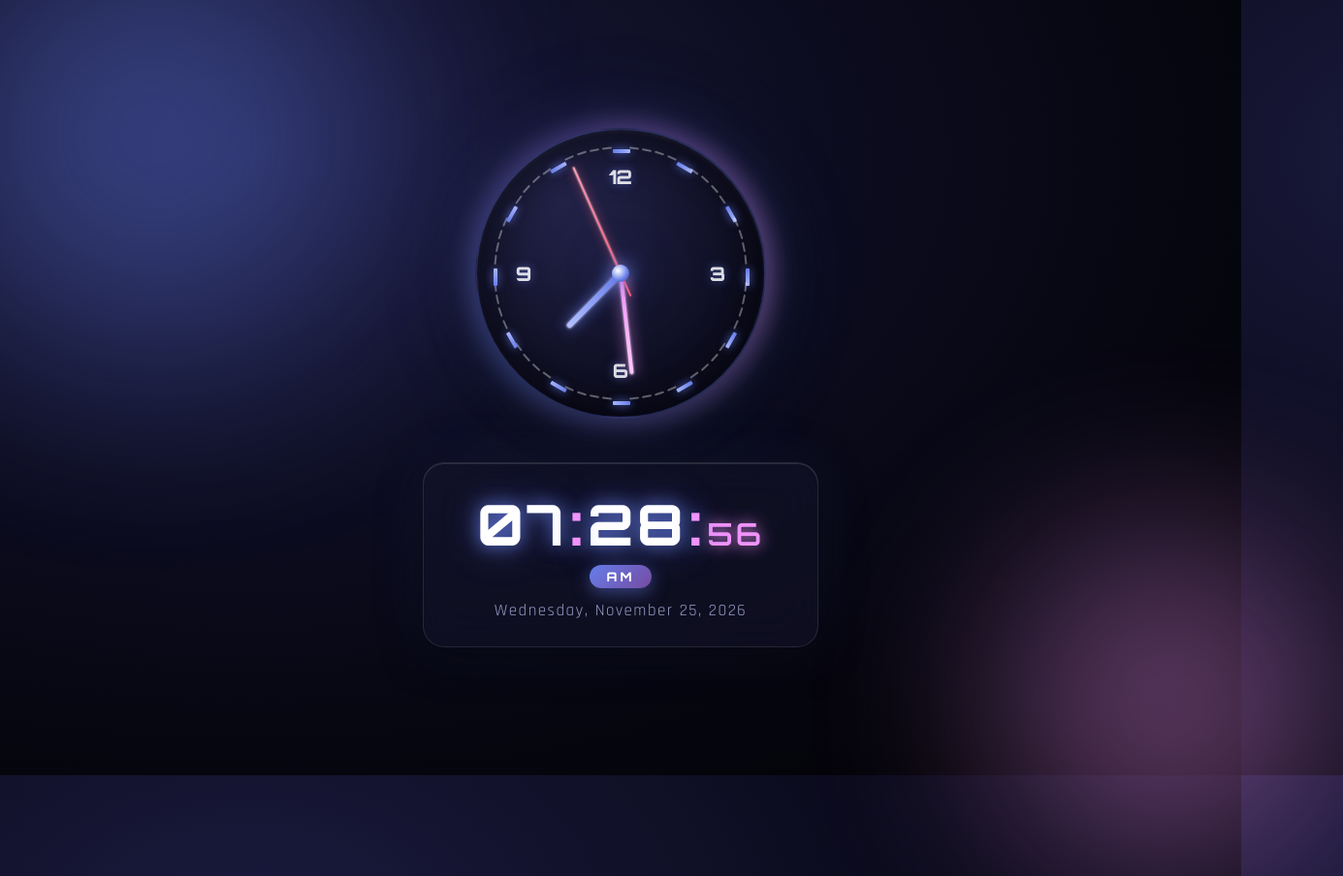
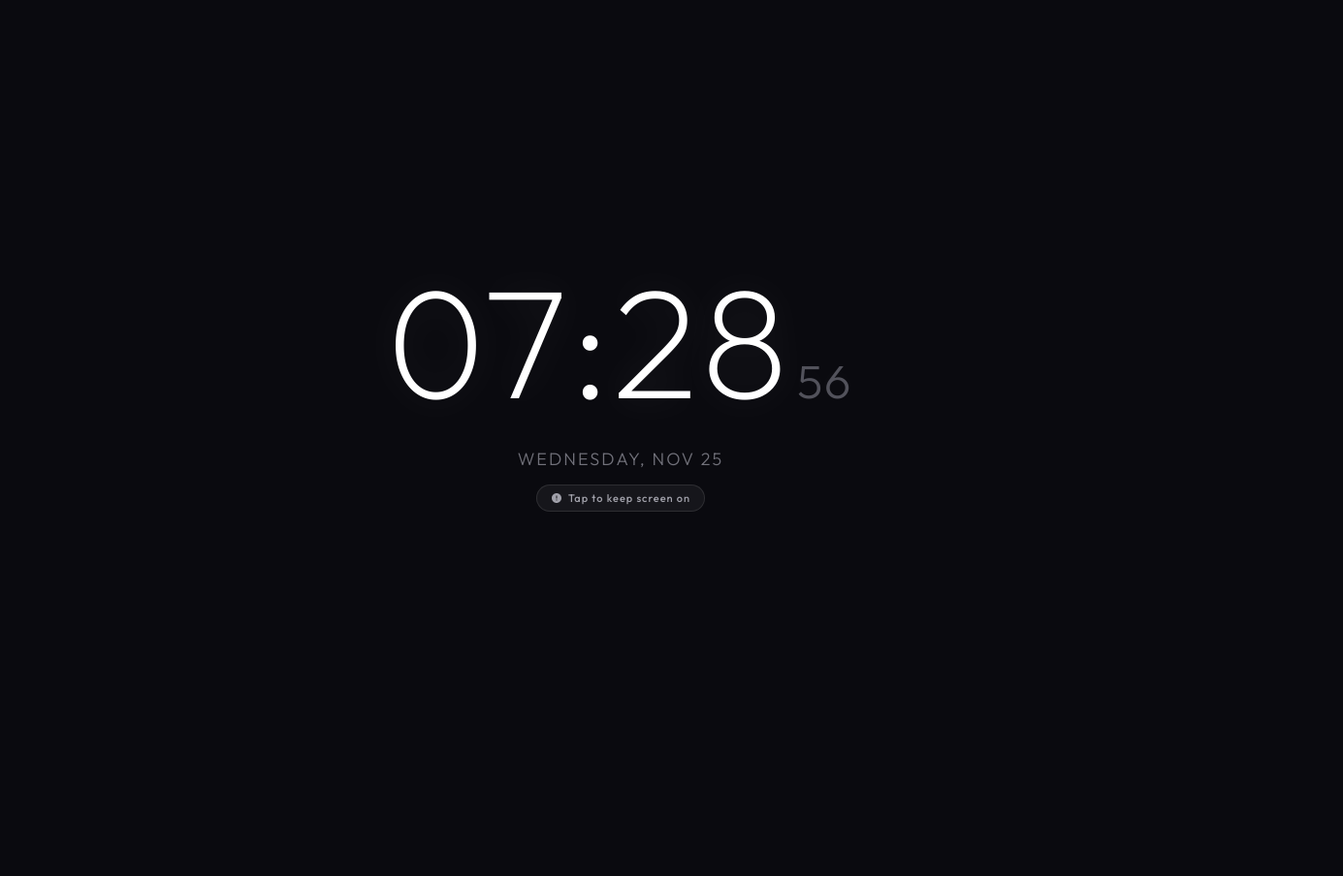
Before and after one commit to alizare809/clock, a plain HTML site: page index.html in a window 1280 px wide. Shown: the whole page at 97% size, 1385 px wide, since content can reach past the window. After the commit the page ends 800 px from the top, so only its background shows below. Drawn offline with Linux system fonts and the light colour scheme.

Commit message:
Update index.html

```diff
--- a/index.html
+++ b/index.html
@@ -2,415 +2,267 @@
 <html lang="en">
 <head>
     <meta charset="UTF-8">
-<meta name="viewport" content="width=device-width, initial-scale=1.0">
-<title>Modern Clock</title>
-<link href="https://fonts.googleapis.com/css2?family=Orbitron:wght@400;600;800;900&family=Rajdhani:wght@300;400;600;700&display=swap" rel="stylesheet">
+    <meta name="viewport" content="width=device-width, initial-scale=1.0, maximum-scale=1.0, user-scalable=no">
+    <meta name="theme-color" content="#0a0a0f">
+    <title>Bedside Clock</title>
+    <link href="https://fonts.googleapis.com/css2?family=Outfit:wght@200;300;500;700&display=swap" rel="stylesheet">
     <style>
-  * { margin: 0; padding: 0; box-sizing: border-box; }
+        * {
+            margin: 0;
+            padding: 0;
+            box-sizing: border-box;
+            -webkit-tap-highlight-color: transparent;
+        }
 
         body {
-    min-height: 100vh;
+            background-color: #0a0a0f;
+            color: #ffffff;
+            font-family: 'Outfit', sans-serif;
+            height: 100vh;
+            height: 100dvh; /* برای موبایل‌های مدرن */
             display: flex;
+            flex-direction: column;
             justify-content: center;
             align-items: center;
-    background: radial-gradient(ellipse at 20% 20%, #1a1a3e 0%, #0a0a1a 50%, #000 100%);
-    font-family: 'Rajdhani', sans-serif;
             overflow: hidden;
-    position: relative;
+            user-select: none;
+            transition: background-color 0.5s ease;
         }
 
-  /* Animated background orbs */
-  body::before, body::after {
-    content: '';
-    position: absolute;
-    border-radius: 50%;
-    filter: blur(100px);
-    opacity: 0.4;
-    animation: float 12s ease-in-out infinite;
+        /* حالت روشن (اختیاری) - با دو بار لمس صفحه فعال می‌شود */
+        body.light-mode {
+            background-color: #f4f4f5;
+            color: #18181b;
         }
-  body::before {
-    width: 400px; height: 400px;
-    background: #667eea;
-    top: -100px; left: -100px;
-  }
-  body::after {
-    width: 350px; height: 350px;
-    background: #f093fb;
-    bottom: -100px; right: -100px;
-    animation-delay: -6s;
-  }
-
-  @keyframes float {
-    0%, 100% { transform: translate(0, 0) scale(1); }
-    50% { transform: translate(60px, 40px) scale(1.15); }
-  }
+        body.light-mode .date { color: #71717a; }
+        body.light-mode .seconds { color: #a1a1aa; }
 
         .container {
-    position: relative;
-    z-index: 1;
             display: flex;
             flex-direction: column;
             align-items: center;
-    gap: 45px;
-    padding: 40px;
+            justify-content: center;
+            width: 100%;
+            padding: 20px;
+            text-align: center;
         }
 
-  /* ===== ANALOG CLOCK ===== */
-  .analog {
-    position: relative;
-    width: 300px;
-    height: 300px;
-    border-radius: 50%;
-    background: radial-gradient(circle at 30% 25%, #23234a 0%, #0d0d20 70%);
-    box-shadow:
-      0 0 60px rgba(102, 126, 234, 0.25),
-      0 0 120px rgba(102, 126, 234, 0.1),
-      inset 0 0 60px rgba(0, 0, 0, 0.7),
-      inset 0 2px 4px rgba(255, 255, 255, 0.08),
-      0 25px 70px rgba(0, 0, 0, 0.7);
-    border: 2px solid rgba(102, 126, 234, 0.25);
+        /* ساعت اصلی */
+        .time {
+            font-size: clamp(80px, 25vw, 160px);
+            font-weight: 200;
+            letter-spacing: -2px;
+            line-height: 1;
+            font-variant-numeric: tabular-nums;
+            display: flex;
+            align-items: baseline;
+            justify-content: center;
+            text-shadow: 0 0 40px rgba(255, 255, 255, 0.1);
+            transition: color 0.5s ease;
         }
 
-  /* Rotating conic glow ring */
-  .analog::before {
-    content: '';
-    position: absolute;
-    inset: -10px;
-    border-radius: 50%;
-    background: conic-gradient(from 0deg, #667eea, #764ba2, #f093fb, #667eea);
-    z-index: -1;
-    filter: blur(10px);
-    opacity: 0.45;
-    animation: spin 8s linear infinite;
-  }
-
-  @keyframes spin { to { transform: rotate(360deg); } }
-
-  .ticks { position: absolute; inset: 0; }
-
-  .tick {
-    position: absolute;
-    left: 50%;
-    top: 50%;
-    width: 2px;
-    height: 10px;
-    background: rgba(255, 255, 255, 0.35);
-    border-radius: 1px;
-    transform-origin: center 150px;
-  }
-
-  .tick.major {
-    width: 4px;
-    height: 18px;
-    background: linear-gradient(to bottom, #a8b5ff, #667eea);
-    box-shadow: 0 0 8px rgba(102, 126, 234, 0.9);
-  }
-
-  /* Numerals */
-  .numeral {
-    position: absolute;
-    color: rgba(255, 255, 255, 0.85);
-    font-family: 'Orbitron', sans-serif;
-    font-weight: 700;
-    font-size: 20px;
-    transform: translate(-50%, -50%);
-    text-shadow: 0 0 10px rgba(102, 126, 234, 0.6);
+        .seconds {
+            font-size: clamp(24px, 8vw, 48px);
+            font-weight: 300;
+            color: #52525b;
+            margin-left: 8px;
             letter-spacing: 0;
         }
 
-  .hand {
-    position: absolute;
-    left: 50%;
-    bottom: 50%;
-    transform-origin: 50% 100%;
-    border-radius: 10px;
-    will-change: transform;
-  }
-
-  .hour-hand {
-    width: 6px;
-    height: 78px;
-    margin-left: -3px;
-    background: linear-gradient(to top, #667eea, #b3c0ff);
-    box-shadow: 0 0 14px rgba(102, 126, 234, 0.9), 0 0 3px rgba(255,255,255,0.8);
-    z-index: 3;
-  }
-
-  .minute-hand {
-    width: 4px;
-    height: 105px;
-    margin-left: -2px;
-    background: linear-gradient(to top, #f093fb, #ffc8f9);
-    box-shadow: 0 0 14px rgba(240, 147, 251, 0.9), 0 0 3px rgba(255,255,255,0.8);
-    z-index: 2;
-  }
-
-  .second-hand {
-    width: 2px;
-    height: 120px;
-    margin-left: -1px;
-    background: linear-gradient(to top, #ff5e7e, #ff9eb5);
-    box-shadow: 0 0 10px rgba(255, 94, 126, 0.9), 0 0 2px rgba(255,255,255,0.9);
-    z-index: 4;
-  }
-
-  .second-hand::after {
-    content: '';
-    position: absolute;
-    bottom: -26px;
-    left: 50%;
-    transform: translateX(-50%);
-    width: 2px;
-    height: 28px;
-    background: #ff5e7e;
-    border-radius: 2px;
-    box-shadow: 0 0 8px rgba(255, 94, 126, 0.9);
-  }
-
-  .center-cap {
-    position: absolute;
-    left: 50%;
-    top: 50%;
-    transform: translate(-50%, -50%);
-    width: 18px;
-    height: 18px;
-    border-radius: 50%;
-    background: radial-gradient(circle at 35% 35%, #fff, #667eea 60%, #3a3a7a);
-    box-shadow: 0 0 20px rgba(102, 126, 234, 1), 0 0 45px rgba(102, 126, 234, 0.6);
-    z-index: 5;
-  }
-
-  /* ===== DIGITAL CLOCK ===== */
-  .digital {
-    padding: 26px 55px;
-    background: rgba(20, 20, 45, 0.55);
-    backdrop-filter: blur(22px);
-    -webkit-backdrop-filter: blur(22px);
-    border-radius: 22px;
-    border: 1px solid rgba(255, 255, 255, 0.1);
-    box-shadow:
-      0 10px 40px rgba(0, 0, 0, 0.5),
-      inset 0 1px 0 rgba(255, 255, 255, 0.12),
-      0 0 60px rgba(102, 126, 234, 0.12);
-    text-align: center;
-    position: relative;
-    overflow: hidden;
-  }
-
-  .digital::before {
-    content: '';
-    position: absolute;
-    top: 0; left: -120%;
-    width: 60%; height: 100%;
-    background: linear-gradient(100deg, transparent, rgba(255,255,255,0.08), transparent);
-    animation: shine 4s ease-in-out infinite;
-  }
-
-  @keyframes shine { to { left: 140%; } }
-
-  .time {
-    font-family: 'Orbitron', monospace;
-    font-size: 58px;
-    font-weight: 800;
-    letter-spacing: 3px;
-    color: #fff;
-    font-variant-numeric: tabular-nums;
-    text-shadow:
-      0 0 18px rgba(102, 126, 234, 0.9),
-      0 0 40px rgba(102, 126, 234, 0.45);
+        /* بخش پایین: تاریخ و وضعیت */
+        .bottom-info {
+            margin-top: 30px;
             display: flex;
-    align-items: baseline;
-    justify-content: center;
-    gap: 2px;
-  }
-
-  .time .blink { animation: blink 1s steps(1) infinite; color: #f093fb; }
-  @keyframes blink { 50% { opacity: 0.25; } }
-
-  .time .sec {
-    font-size: 32px;
-    color: #f093fb;
-    font-weight: 600;
-    text-shadow: 0 0 15px rgba(240, 147, 251, 0.9);
-    min-width: 48px;
-    display: inline-block;
-  }
-
-  .ampm {
-    display: inline-block;
-    margin-top: 6px;
-    padding: 4px 18px;
-    background: linear-gradient(135deg, #667eea, #764ba2);
-    border-radius: 30px;
-    font-family: 'Orbitron', sans-serif;
-    font-size: 13px;
-    font-weight: 700;
-    letter-spacing: 3px;
-    color: #fff;
-    box-shadow: 0 4px 18px rgba(102, 126, 234, 0.5);
+            flex-direction: column;
+            align-items: center;
+            gap: 15px;
         }
 
         .date {
-    margin-top: 12px;
-    font-size: 17px;
-    font-weight: 400;
-    letter-spacing: 1.5px;
-    color: rgba(200, 205, 255, 0.75);
+            font-size: clamp(14px, 4vw, 18px);
+            font-weight: 300;
+            color: #71717a;
+            letter-spacing: 2px;
+            text-transform: uppercase;
         }
 
-  @media (max-width: 480px) {
-    .container { gap: 32px; padding: 24px; }
-    .analog { width: 230px; height: 230px; }
-    .tick { transform-origin: center 115px; }
-    .hour-hand { height: 60px; }
-    .minute-hand { height: 80px; }
-    .second-hand { height: 92px; }
-    .numeral { font-size: 16px; }
-    .time { font-size: 40px; letter-spacing: 2px; }
-    .time .sec { font-size: 22px; min-width: 34px; }
-    .digital { padding: 20px 30px; }
-    .date { font-size: 14px; }
+        .status-badge {
+            font-size: 11px;
+            font-weight: 500;
+            padding: 6px 14px;
+            border-radius: 20px;
+            background: rgba(255, 255, 255, 0.05);
+            border: 1px solid rgba(255, 255, 255, 0.1);
+            color: #a1a1aa;
+            letter-spacing: 1px;
+            display: flex;
+            align-items: center;
+            gap: 6px;
+            transition: all 0.3s ease;
         }
 
-  @media (max-width: 360px) {
-    .analog { width: 190px; height: 190px; }
-    .tick { transform-origin: center 95px; }
-    .hour-hand { height: 48px; }
-    .minute-hand { height: 64px; }
-    .second-hand { height: 74px; }
-    .time { font-size: 32px; }
-    .time .sec { font-size: 18px; min-width: 28px; }
+        .status-badge.active {
+            color: #4ade80;
+            border-color: rgba(74, 222, 128, 0.3);
+            background: rgba(74, 222, 128, 0.1);
+        }
+
+        .status-badge svg {
+            width: 12px;
+            height: 12px;
+            fill: currentColor;
+        }
+
+        /* نقطه پالس برای ثانیه‌ها */
+        .pulse {
+            display: inline-block;
+            width: 6px;
+            height: 6px;
+            background-color: #52525b;
+            border-radius: 50%;
+            margin-left: 8px;
+            animation: blink 1s steps(1) infinite;
+            vertical-align: middle;
+        }
+
+        @keyframes blink {
+            50% { opacity: 0; }
+        }
+
+        /* افکت لمس برای بیدار کردن */
+        .flash {
+            position: fixed;
+            top: 0; left: 0; right: 0; bottom: 0;
+            background: white;
+            opacity: 0;
+            pointer-events: none;
+            z-index: 999;
+        }
+
+        .flash.active {
+            animation: flashAnim 0.4s ease-out;
+        }
+
+        @keyframes flashAnim {
+            0% { opacity: 0.2; }
+            100% { opacity: 0; }
         }
     </style>
 </head>
 <body>
 
+    <div class="flash" id="flash"></div>
+
     <div class="container">
-  <!-- Analog -->
-  <div class="analog" id="analog">
-    <div class="ticks" id="ticks"></div>
-    <div class="hand hour-hand" id="hourHand"></div>
-    <div class="hand minute-hand" id="minuteHand"></div>
-    <div class="hand second-hand" id="secondHand"></div>
-    <div class="center-cap"></div>
+        <div class="time">
+            <span id="hours">00</span><span id="colon" style="opacity:0.3">:</span><span id="minutes">00</span>
+            <span class="seconds" id="seconds">00</span>
         </div>
 
-  <!-- Digital -->
-  <div class="digital">
-    <div class="time">
-      <span id="hh">00</span><span class="blink">:</span><span id="mm">00</span><span class="blink">:</span><span class="sec" id="ss">00</span>
+        <div class="bottom-info">
+            <div class="date" id="date">MONDAY, JAN 1</div>
+
+            <div class="status-badge" id="wakeLockBadge">
+                <svg viewBox="0 0 24 24"><path d="M12 2C6.48 2 2 6.48 2 12s4.48 10 10 10 10-4.48 10-10S17.52 2 12 2zm1 15h-2v-2h2v2zm0-4h-2V7h2v6z"/></svg>
+                <span id="wakeLockText">Tap to keep screen on</span>
             </div>
-    <div class="ampm" id="ampm">AM</div>
-    <div class="date" id="date">—</div>
         </div>
     </div>
 
     <script>
-  // ===== Build tick marks & numerals =====
-  const ticksEl = document.getElementById('ticks');
-  const analogEl = document.getElementById('analog');
+        const hoursEl = document.getElementById('hours');
+        const minutesEl = document.getElementById('minutes');
+        const secondsEl = document.getElementById('seconds');
+        const dateEl = document.getElementById('date');
+        const colonEl = document.getElementById('colon');
+        const flashEl = document.getElementById('flash');
+        const wakeLockBadge = document.getElementById('wakeLockBadge');
+        const wakeLockText = document.getElementById('wakeLockText');
 
-  function buildClockFace() {
-    // clear (in case of resize rebuild)
-    ticksEl.innerHTML = '';
-    analogEl.querySelectorAll('.numeral').forEach(n => n.remove());
+        // آرایه‌های تاریخ و ماه
+        const days = ['SUNDAY', 'MONDAY', 'TUESDAY', 'WEDNESDAY', 'THURSDAY', 'FRIDAY', 'SATURDAY'];
+        const months = ['JAN', 'FEB', 'MAR', 'APR', 'MAY', 'JUN', 'JUL', 'AUG', 'SEP', 'OCT', 'NOV', 'DEC'];
 
-    const size = analogEl.clientWidth;
-    const radiusTicks = size / 2 - 18;   // distance from center to tick center
-    const radiusNums  = size / 2 - 48;   // numerals a bit inward
+        const pad = (n) => String(n).padStart(2, '0');
 
-    for (let i = 0; i < 60; i++) {
-      const angle = i * 6; // degrees
-      const isMajor = i % 5 === 0;
+        function updateClock() {
+            const now = new Date();
+            let h = now.getHours();
+            const m = now.getMinutes();
+            const s = now.getSeconds();
 
-      const tick = document.createElement('div');
-      tick.className = 'tick' + (isMajor ? ' major' : '');
-      // position tick at center then rotate outward
-      // We'll use transform on each tick individually with translate
-      const rad = (angle - 90) * Math.PI / 180;
-      const cx = size / 2;
-      const cy = size / 2;
-      const x = cx + radiusTicks * Math.cos(rad);
-      const y = cy + radiusTicks * Math.sin(rad);
+            // فرمت 12 ساعته
+            h = h % 12;
+            h = h ? h : 12;
 
-      tick.style.left = (x - 1) + 'px';
-      tick.style.top  = (y - 5) + 'px';
-      tick.style.transformOrigin = 'center center';
-      tick.style.transform = `rotate(${angle + 90}deg)`;
-      ticksEl.appendChild(tick);
+            hoursEl.textContent = pad(h);
+            minutesEl.textContent = pad(m);
+            secondsEl.textContent = pad(s);
+
+            // چشمک زدن کولون
+            if (s % 2 === 0) {
+                colonEl.style.opacity = '1';
+            } else {
+                colonEl.style.opacity = '0.2';
             }
 
-    // numerals 12, 3, 6, 9
-    const nums = [
-      { n: '12', a: 0 },
-      { n: '3',  a: 90 },
-      { n: '6',  a: 180 },
-      { n: '9',  a: 270 }
-    ];
+            // تاریخ
+            dateEl.textContent = `${days[now.getDay()]}, ${months[now.getMonth()]} ${now.getDate()}`;
 
-    nums.forEach(({ n, a }) => {
-      const rad = (a - 90) * Math.PI / 180;
-      const x = size / 2 + radiusNums * Math.cos(rad);
-      const y = size / 2 + radiusNums * Math.sin(rad);
-      const el = document.createElement('div');
-      el.className = 'numeral';
-      el.textContent = n;
-      el.style.left = x + 'px';
-      el.style.top  = y + 'px';
-      analogEl.appendChild(el);
-    });
+            requestAnimationFrame(updateClock);
         }
 
-  buildClockFace();
-  // Rebuild on resize so layout stays correct
-  window.addEventListener('resize', () => { buildClockFace(); });
+        requestAnimationFrame(updateClock);
 
-  // ===== Clock hands + digital =====
-  const hourHand   = document.getElementById('hourHand');
-  const minuteHand = document.getElementById('minuteHand');
-  const secondHand = document.getElementById('secondHand');
+        // ================= Wake Lock API =================
+        let wakeLock = null;
 
-  const hhEl = document.getElementById('hh');
-  const mmEl = document.getElementById('mm');
-  const ssEl = document.getElementById('ss');
-  const ampmEl = document.getElementById('ampm');
-  const dateEl = document.getElementById('date');
+        async function requestWakeLock() {
+            if ('wakeLock' in navigator) {
+                try {
+                    wakeLock = await navigator.wakeLock.request('screen');
+                    wakeLockBadge.classList.add('active');
+                    wakeLockText.textContent = 'Screen stays on';
 
-  const pad = n => String(n).padStart(2, '0');
-
-  const days = ['Sunday','Monday','Tuesday','Wednesday','Thursday','Friday','Saturday'];
-  const months = ['January','February','March','April','May','June','July','August','September','October','November','December'];
-
-  function tickClock() {
-    const now = new Date();
-    const h24 = now.getHours();
-    const m = now.getMinutes();
-    const s = now.getSeconds();
-    const ms = now.getMilliseconds();
-
-    // Smooth angles
-    const secAngle  = (s + ms / 1000) * 6;
-    const minAngle  = (m + s / 60) * 6;
-    const hourAngle = ((h24 % 12) + m / 60 + s / 3600) * 30;
-
-    secondHand.style.transform = `rotate(${secAngle}deg)`;
-    minuteHand.style.transform = `rotate(${minAngle}deg)`;
-    hourHand.style.transform   = `rotate(${hourAngle}deg)`;
-
-    // Digital
-    const h12 = h24 % 12 === 0 ? 12 : h24 % 12;
-    hhEl.textContent = pad(h12);
-    mmEl.textContent = pad(m);
-    ssEl.textContent = pad(s);
-    ampmEl.textContent = h24 < 12 ? 'AM' : 'PM';
-
-    // Date
-    dateEl.textContent = `${days[now.getDay()]}, ${months[now.getMonth()]} ${now.getDate()}, ${now.getFullYear()}`;
-
-    requestAnimationFrame(tickClock);
+                    wakeLock.addEventListener('release', () => {
+                        wakeLockBadge.classList.remove('active');
+                        wakeLockText.textContent = 'Tap to keep screen on';
+                    });
+                } catch (err) {
+                    // برخی مرورگرها اجازه نمی‌دهند
+                    wakeLockText.textContent = 'Screen lock not allowed';
+                }
+            } else {
+                wakeLockText.textContent = 'Not supported on this browser';
+            }
         }
 
-  requestAnimationFrame(tickClock);
+        // لمس صفحه برای فعال کردن حالت روشن ماندن
+        document.body.addEventListener('click', () => {
+            // افکت فلش
+            flashEl.classList.remove('active');
+            void flashEl.offsetWidth; // ترفند ری‌استارت انیمیشن
+            flashEl.classList.add('active');
+
+            // اگر Wake Lock فعال نیست، فعالش کن
+            if (!wakeLock) {
+                requestWakeLock();
+            }
+        });
+
+        // اگر کاربر صفحه را ترک کرد و برگشت، دوباره فعال شود
+        document.addEventListener('visibilitychange', async () => {
+            if (wakeLock !== null && document.visibilityState === 'visible') {
+                await requestWakeLock();
+            }
+        });
+
+        // حالت شب و روز (با فشار دادن دو انگشت یا کلیک راست)
+        // برای سادگی، با دابل کلیک فعال می‌شود
+        document.body.addEventListener('dblclick', () => {
+            document.body.classList.toggle('light-mode');
+        });
+
     </script>
 </body>
 </html>
```
Lines whose indentation alone changed are shown as unchanged.
